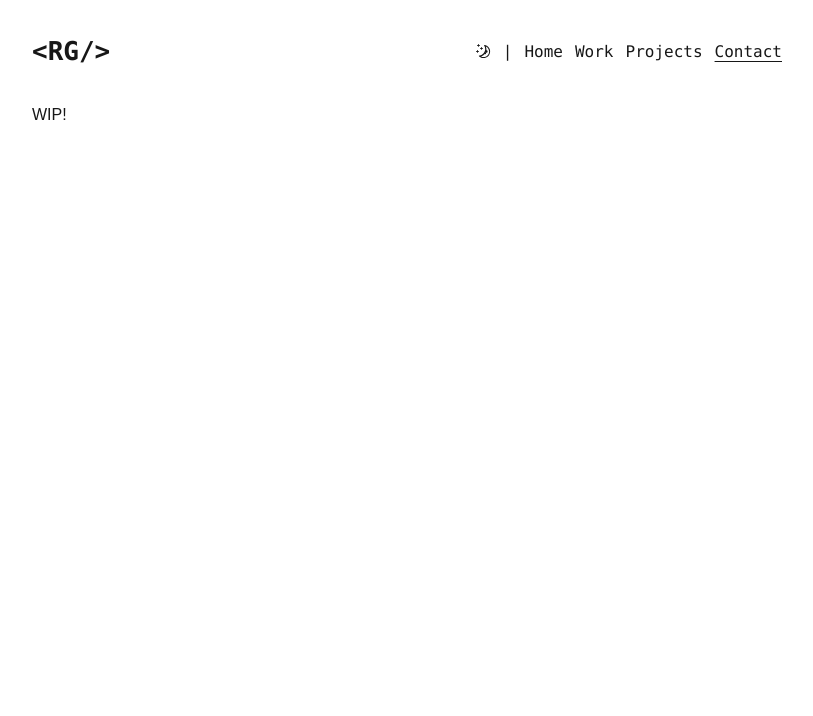
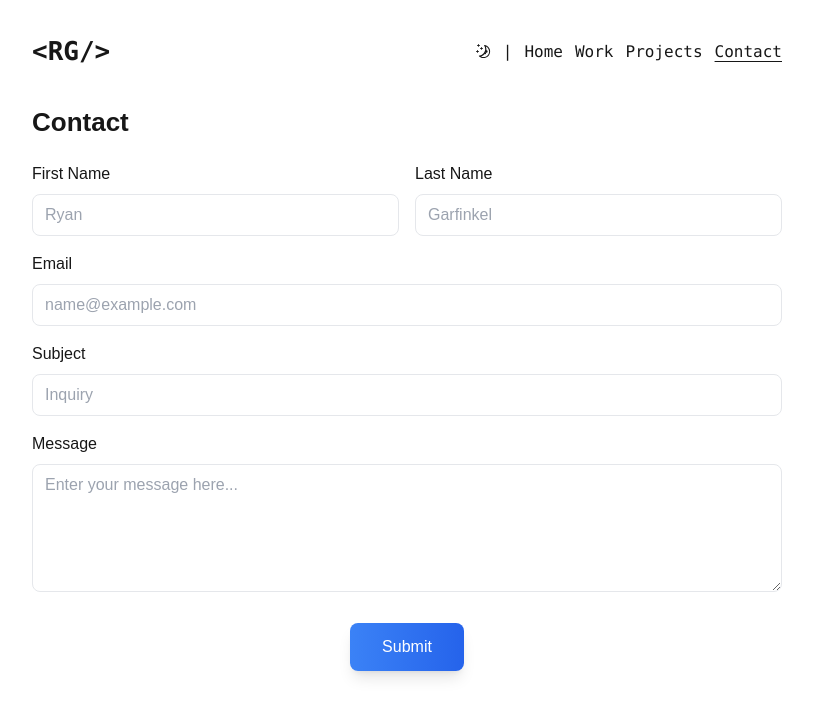
Before and after one commit to RyanGarfinkel/portfolio, a Next.js app: page /contact in a window 1280 px wide. Shown: the top 716 px of the page, without its empty margins (233-1046 px from the left). Built offline with nearby package versions, Linux system fonts and the light colour scheme.

Commit message:
Contact page basic form created

```diff
--- a/src/pages/contact.tsx
+++ b/src/pages/contact.tsx
@@ -1,10 +1,87 @@
+import { MutableRefObject, useRef } from 'react';
+
+const labelClass = 'block mb-2';
+const inputClass = 'w-full px-3 py-2 border rounded-lg bg-transparent focus:outline-none';
 
 const Contact = () => {
 
+    const lastNameRef = useRef(null);
+    const emailRef = useRef(null);
+    const subjectRef = useRef(null);
+    const messageRef = useRef(null);
+
+    const handleKeyDown = (e: React.KeyboardEvent, nextRef: MutableRefObject<HTMLElement | null>) => {
+        if(e.key !== 'Enter')
+            return;
+
+        e.preventDefault();
+        nextRef.current?.focus();
+    }
+
     return (
-        <div>
-            WIP!
-        </div>
+        <form>
+            <div className='font-semibold sm:text-[22px] md:text-[26px] mb-5'>
+                Contact
+            </div>
+            <div>
+                <div className=''>
+                    <div className='mb-4'>
+                        <div className='flex gap-4'>
+                            <div className='w-1/2'>
+                                <label className={labelClass}>First Name</label>
+                                <input className={inputClass}
+                                       placeholder='Ryan'
+                                       onKeyDown={(e) => handleKeyDown(e, lastNameRef)}
+                                />
+                            </div>
+                            <div className='w-1/2'>
+                                <label className={labelClass}>Last Name</label>
+                                <input className={inputClass}
+                                       placeholder='Garfinkel'
+                                       ref={lastNameRef}
+                                       onKeyDown={(e) => handleKeyDown(e, emailRef)}
+                                />
+                            </div>
+                        </div>
+                    </div>
+                    <div className='mb-4'>
+                        <label className={labelClass}>Email</label>
+                        <input className={inputClass}
+                               placeholder='name@example.com'
+                               ref={emailRef}
+                               onKeyDown={(e) => handleKeyDown(e, subjectRef)}
+                        />
+                    </div>
+                    <div className='mb-4'>
+                        <label className={labelClass}>Subject</label>
+                        <input className={inputClass}
+                               placeholder='Inquiry'
+                               ref={subjectRef}
+                               onKeyDown={(e) => handleKeyDown(e, messageRef)}
+                        />
+                    </div>
+                    <div className='mb-4'>
+                        <label className='block mb-2'>Message</label>
+                        <textarea className={inputClass + ' h-32 max-h-[375px]'}
+                                  ref={messageRef}
+                                  placeholder='Enter your message here...'
+                        />
+                    </div>
+                    <div className='flex justify-center mt-6'>
+                        <button
+                            className='bg-gradient-to-r from-blue-500 to-blue-600
+                                     text-white px-8 py-3 rounded-lg
+                                     hover:from-blue-600 hover:to-blue-700
+                                     transition-all duration-200 ease-in-out
+                                     font-medium shadow-lg hover:shadow-xl
+                                     transform hover:-translate-y-0.5'
+                        >
+                            Submit
+                        </button>
+                    </div>
+                </div>
+            </div>
+        </form>
     );
 };
 
```
Also changed, not shown: src/utils/input-sanitizer.ts (added, +12 -0 lines).
